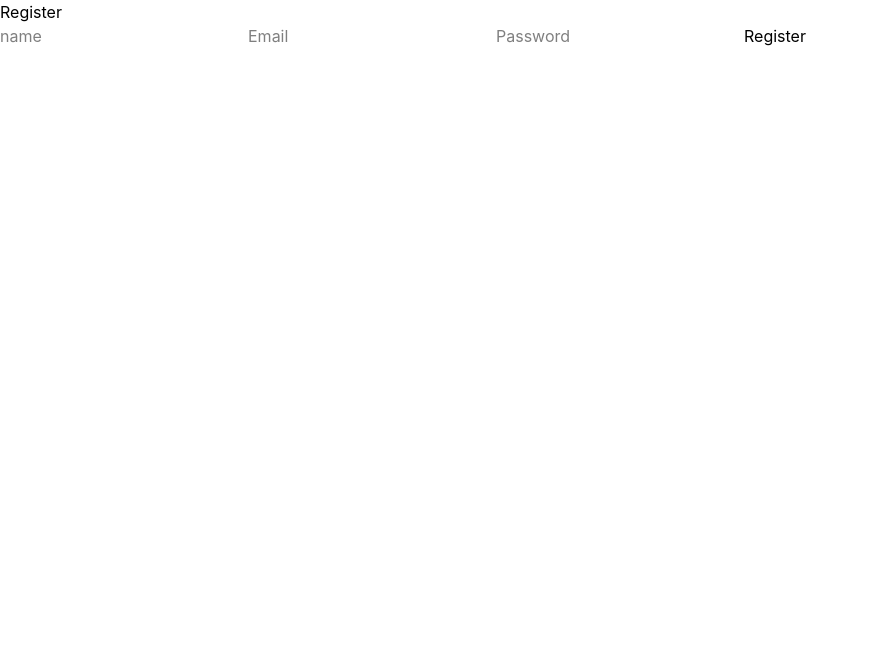
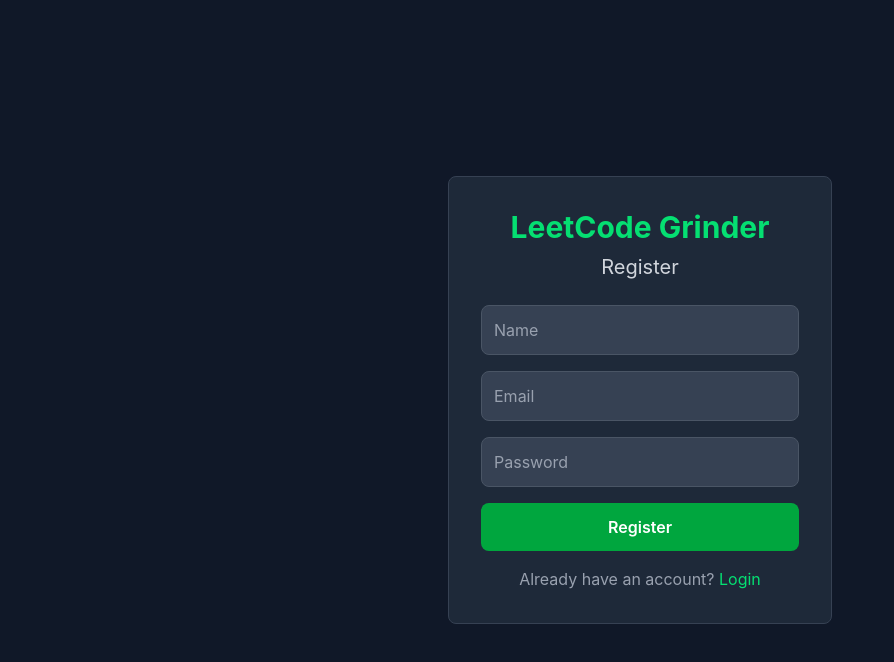
Before and after one commit to DevonHayden/LeetCode-Grinder, a React app in the folder frontend/: page /register in a window 1280 px wide. Shown: the top 662 px of the page, without its empty margins (0-894 px from the left). Built offline with nearby package versions, Linux system fonts and the light colour scheme; the HTML template or start-up script is replaced by a standard one.

Commit message:
style login and register pages + fixed the reg->login->dashbard flow

```diff
--- a/frontend/src/pages/Login.jsx
+++ b/frontend/src/pages/Login.jsx
@@ -1,6 +1,6 @@
 import {useState} from 'react'
 import axios from 'axios'
-import {useNavigate} from 'react-router-dom'
+import {useNavigate, Link} from 'react-router-dom'
 
 function Login(){
     const[email, setEmail] = useState('')
@@ -25,24 +25,40 @@
         }
     }
     return (
-        <div>
-            <h1>Login</h1>
-            {error && <p style={{color: 'red'}}>{error}</p>}
-            <form onSubmit={handleSubmit}>
+        <div className ="min-h-screen bg-gray-900 flex items-center justify-center">
+            <div className ="bg-gray-800 rounded-lg p-8 w-96 border border-gray-700">
+                <h1 className="text-3xl font-bold text-green-400 mb-2 text-center">LeetCode Grinder</h1>
+                <h2 className=" text-xl text-gray-300 mb-6 text-center">Login</h2>
+                {error && <p className="text-red-400 mb-4 text-center">{error}</p>}
+                <form onSubmit={handleSubmit} className="flex flex-col gap-4">
                     <input
                         type="email"
                         placeHolder="Email"
                         value={email}
                         onChange={(e)=> setEmail(e.target.value)}
+                        className="bg-gray-700 text-white border border-gray-600 rounded-lg p-3 placeholder-gray-400"
                     />
                     <input
                         type="password"
                         placeHolder="Password"
                         value={password}
                         onChange={(e)=> setPassword(e.target.value)}
+                        className="bg-gray-700 text-white border border-gray-600 rounded-lg p-3 placeholder-gray-400"
                     />
-                <button type="submit">Login</button>
+                    <button
+                    type="submit"
+                    className="bg-green-600 hover:bg-green-700 text-white font-semibold rounded-lg p-3 transition">
+
+                        Login
+                    </button>
                 </form>
+                <p className="text-gray-400 text-center mt-4">
+                    Don't have an account?{' '}
+                    <Link to="/register" className="text-green-400 hover:text-green-300">
+                        Register
+                    </Link>
+                </p>
+            </div>
         </div>
     )
 }
--- a/frontend/src/pages/Register.jsx
+++ b/frontend/src/pages/Register.jsx
@@ -1,6 +1,6 @@
 import {useState} from 'react'
 import axios from 'axios'
-import {useNavigate} from 'react-router-dom'
+import {useNavigate, Link} from 'react-router-dom'
 
 function Register(){
     const[name, setName] = useState('')
@@ -26,30 +26,47 @@
         }
     }
     return (
-        <div>
-            <h1>Register</h1>
-            {error && <p style={{color: 'red'}}>{error}</p>}
-            <form onSubmit={handleSubmit}>
+        <div className="min-h-screen bg-gray-900 flex items-center justify-center">
+            <div className="bg-gray-800 rounded-lg p-8 w-96 border border-gray-700">
+                <h1 className="text-3xl font-bold text-green-400 mb-2 text-center">LeetCode Grinder</h1>
+                <h2 className="text-xl text-gray-300 mb-6 text-center">Register</h2>
+                {error && <p className="text-red-400 mb-4 text-center">{error}</p>}
+                <form onSubmit={handleSubmit} className="flex flex-col gap-4">
                     <input
                         type="text"
-                placeHolder="name"
+                        placeHolder="Name"
                         value={name}
                         onChange={(e)=> setName(e.target.value)}
+                        className="bg-gray-700 text-white border border-gray-600 rounded-lg p-3 placeholder-gray-400"
                     />
                     <input
                         type="email"
                         placeHolder="Email"
                         value={email}
                         onChange={(e)=> setEmail(e.target.value)}
+                        className="bg-gray-700 text-white border border-gray-600 rounded-lg p-3 placeholder-gray-400"
                     />
                     <input
                         type="password"
                         placeHolder="Password"
                         value={password}
                         onChange={(e)=> setPassword(e.target.value)}
+                        className="bg-gray-700 text-white border border-gray-600 rounded-lg p-3 placeholder-gray-400"
                     />
-                <button type ="submit">Register</button>
+                    <button
+                    type="submit"
+                    className="bg-green-600 hover:bg-green-700 text-white font-semibold rounded-lg p-3 transition">
+
+                        Register
+                    </button>
                 </form>
+                <p className="text-gray-400 text-center mt-4">
+                    Already have an account?{' '}
+                    <Link to="/login" className="text-green-400 hover:text-green-300">
+                        Login
+                    </Link>
+                </p>
+            </div>
         </div>
     )
 }
```
Lines whose indentation alone changed are shown as unchanged.
